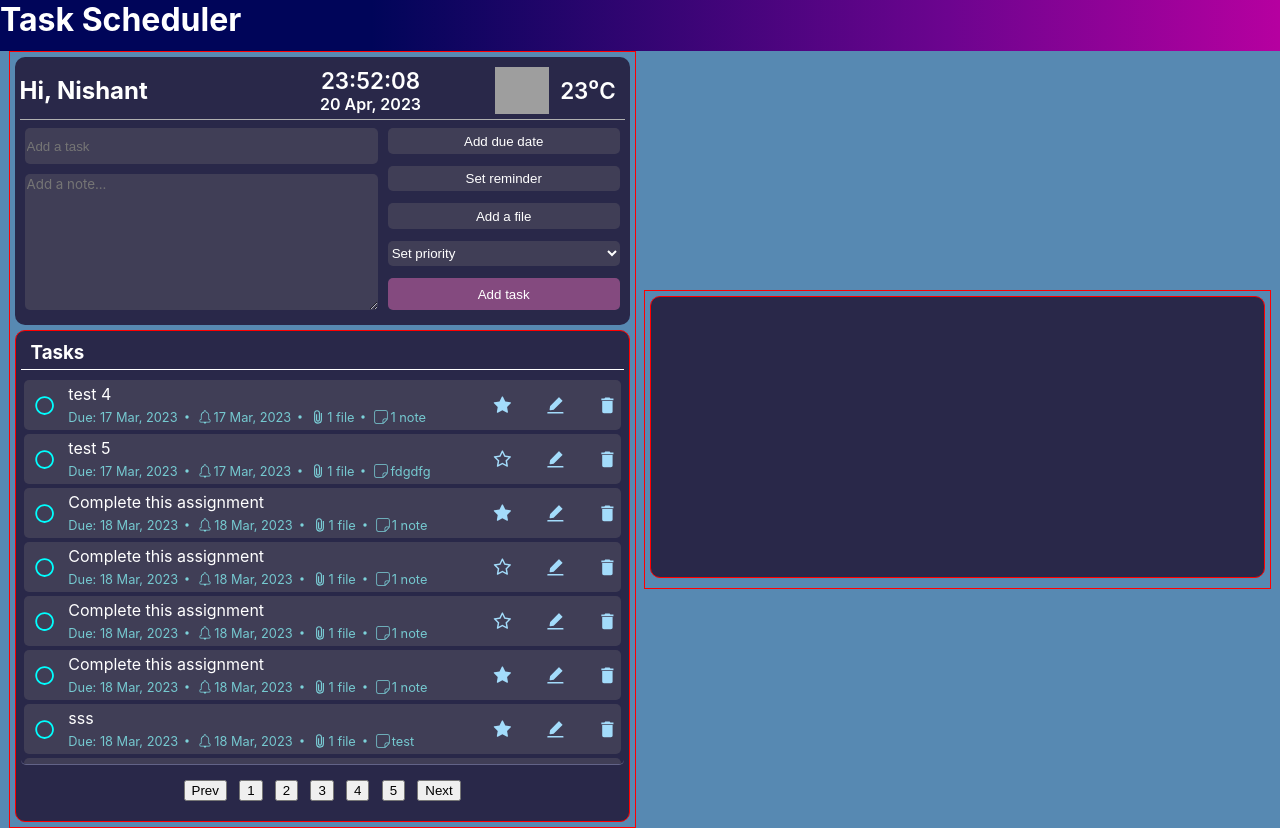
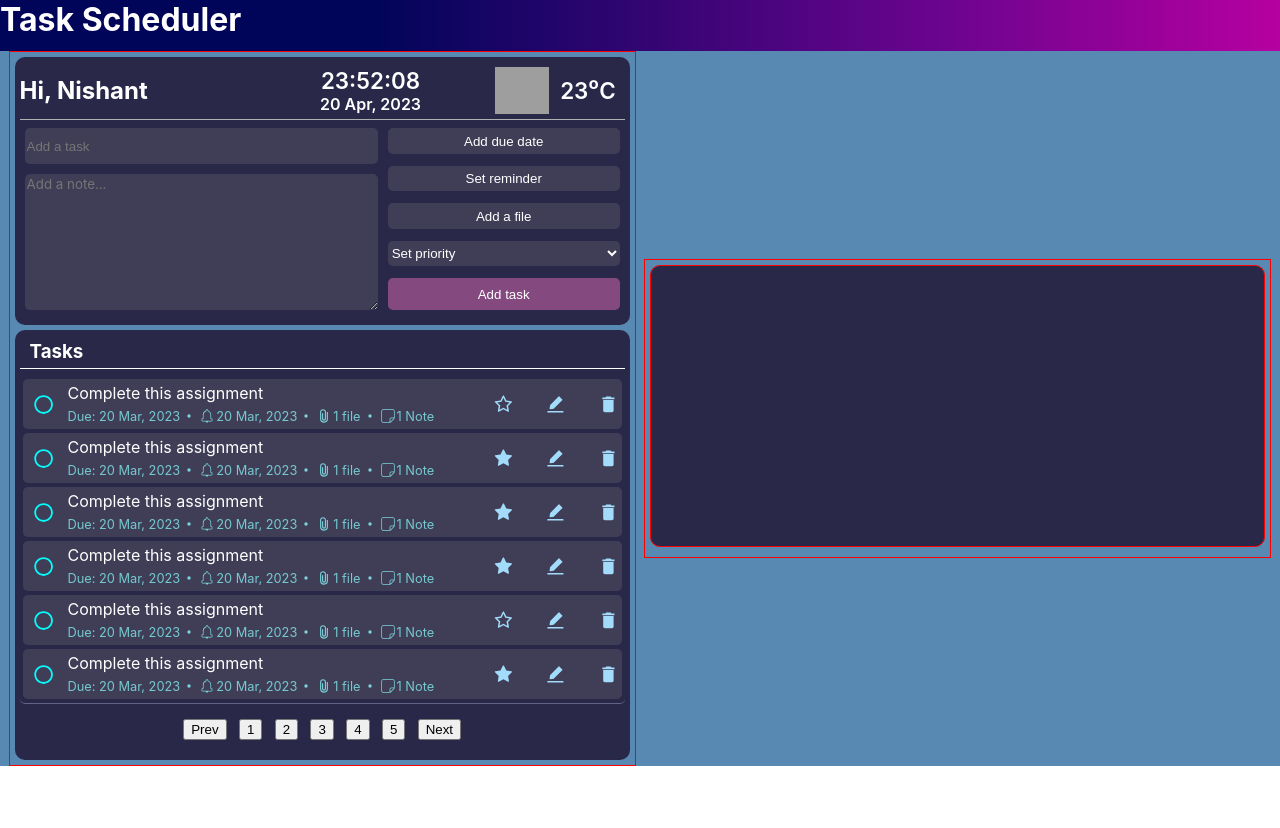
Before and after one commit to nishantp15/TaskManager, a React (Create React App) app: page / in a window 1280 px wide. After the commit the page ends 800 px from the top, so only its background shows below. Built offline with nearby package versions, Linux system fonts and the light colour scheme; data requests are answered from the project's data file; grey boxes are pictures that could not be loaded.

Commit message:
mark important added

```diff
--- a/db.json
+++ b/db.json
@@ -1,95 +1,5 @@
 {
   "todo": [
-    {
-      "task": "Complete this assignment",
-      "completed": false,
-      "dueDate": "18 Mar, 2023",
-      "reminder": "18 Mar, 2023",
-      "file": "1 file",
-      "note": "1 note",
-      "markedImportant": true,
-      "id": 1
-    },
-    {
-      "task": "Complete this assignment",
-      "completed": false,
-      "dueDate": "19 Mar, 2023",
-      "reminder": "19 Mar, 2023",
-      "file": "1 file",
-      "note": "1 note",
-      "markedImportant": false,
-      "id": 2
-    },
-    {
-      "task": "Complete this assignment",
-      "completed": false,
-      "dueDate": "19 Mar, 2023",
-      "reminder": "19 Mar, 2023",
-      "file": "1 file",
-      "note": "1 note",
-      "markedImportant": false,
-      "id": 3
-    },
-    {
-      "task": "Complete this assignment",
-      "completed": false,
-      "dueDate": "19 Mar, 2023",
-      "reminder": "19 Mar, 2023",
-      "file": "1 file",
-      "note": "1 note",
-      "markedImportant": false,
-      "id": 4
-    },
-    {
-      "task": "Complete this assignment",
-      "completed": false,
-      "dueDate": "19 Mar, 2023",
-      "reminder": "19 Mar, 2023",
-      "file": "1 file",
-      "note": "1 note",
-      "markedImportant": true,
-      "id": 5
-    },
-    {
-      "task": "Complete this assignment",
-      "completed": false,
-      "dueDate": "19 Mar, 2023",
-      "reminder": "19 Mar, 2023",
-      "file": "1 file",
-      "note": "1 note",
-      "markedImportant": true,
-      "id": 6
-    },
-    {
-      "task": "Complete this assignment",
-      "completed": false,
-      "dueDate": "19 Mar, 2023",
-      "reminder": "19 Mar, 2023",
-      "file": "1 file",
-      "note": "1 note",
-      "markedImportant": false,
-      "id": 7
-    },
-    {
-      "task": "Complete this assignment",
-      "completed": false,
-      "dueDate": "18 Mar, 2023",
-      "reminder": "18 Mar, 2023",
-      "file": "1 file",
-      "note": "1 note",
-      "markedImportant": false,
-      "id": 8
-    },
-    {
-      "task": "Complete this assignment",
-      "completed": false,
-      "dueDate": "18 Mar, 2023",
-      "reminder": "18 Mar, 2023",
-      "file": "1 file",
-      "note": "1 note",
-      "markedImportant": false,
-      "id": 9
-    },
     {
       "task": "Complete this assignment",
       "completed": false,
@@ -149,96 +59,7 @@
       "note": "1 note",
       "markedImportant": true,
       "id": 15
-    },
-    {
-      "task": "Complete this assignment",
-      "completed": false,
-      "dueDate": "18 Mar, 2023",
-      "reminder": "18 Mar, 2023",
-      "file": "1 file",
-      "note": "1 note",
-      "markedImportant": true,
-      "id": 16
-    },
-    {
-      "task": "sss",
-      "completed": false,
-      "dueDate": "18 Mar, 2023",
-      "reminder": "18 Mar, 2023",
-      "file": "1 file",
-      "note": "test",
-      "markedImportant": true,
-      "id": 17
-    },
-    {
-      "task": "test",
-      "completed": false,
-      "dueDate": "18 Mar, 2023",
-      "reminder": "18 Mar, 2023",
-      "file": "1 file",
-      "note": "1 note",
-      "markedImportant": true,
-      "id": 18
-    },
-    {
-      "task": "test 2",
-      "completed": false,
-      "dueDate": "18 Mar, 2023",
-      "reminder": "18 Mar, 2023",
-      "file": "1 file",
-      "note": "1 note",
-      "markedImportant": true,
-      "id": 19
-    },
-    {
-      "task": "test 3",
-      "completed": false,
-      "dueDate": "18 Mar, 2023",
-      "reminder": "18 Mar, 2023",
-      "file": "1 file",
-      "note": "1 note",
-      "markedImportant": true,
-      "id": 20
-    },
-    {
-      "task": "test 3",
-      "completed": false,
-      "dueDate": "18 Mar, 2023",
-      "reminder": "18 Mar, 2023",
-      "file": "1 file",
-      "note": "1 note",
-      "markedImportant": true,
-      "id": 21
-    },
-    {
-      "task": "test 3",
-      "completed": false,
-      "dueDate": "18 Mar, 2023",
-      "reminder": "18 Mar, 2023",
-      "file": "1 file",
-      "note": "1 note",
-      "markedImportant": true,
-      "id": 22
-    },
-    {
-      "task": "test 4",
-      "completed": false,
-      "dueDate": "17 Mar, 2023",
-      "reminder": "17 Mar, 2023",
-      "file": "1 file",
-      "note": "1 note",
-      "markedImportant": true,
-      "id": 23
-    },
-    {
-      "task": "test 5",
-      "completed": false,
-      "dueDate": "17 Mar, 2023",
-      "reminder": "17 Mar, 2023",
-      "file": "1 file",
-      "note": "fdgdfg",
-      "markedImportant": false,
-      "id": 24
     }
-  ]
+  ],
+  "completed":[]
 }
--- a/src/Components/AddTaskAndGeneralDisplay.js
+++ b/src/Components/AddTaskAndGeneralDisplay.js
@@ -3,7 +3,9 @@ import AddTaskBoxStyles from "./Styles/AddTaskAndGeneralDisplay.module.css";
 // import { BsXLg } from "react-icons/bs";
 
 
-const AddTaskAndGeneralDisplay = ({ updateAddedTask, TaskDataArray }) => {
+const AddTaskAndGeneralDisplay = ({ updateAddedTask, TaskDataArray = [] }) => {
+
+    let url = `http://localhost:3001/todo`;
 
     let initFormDetails = {
     task: "",
@@ -18,13 +20,13 @@ const AddTaskAndGeneralDisplay = ({ updateAddedTask, TaskDataArray }) => {
   let [addTaskData, setAddTaskData] = useState(initFormDetails);
 
   function getFormInput(e) {
+
     let { name, value } = e.target;
     setAddTaskData({ ...addTaskData, [name]: value });
-    console.log(addTaskData);
+
   }
 
   async function AddTask() {
-    let url = `http://localhost:3001/todo`;
 
     try {
       const response = await fetch(url, {
@@ -47,6 +49,7 @@ const AddTaskAndGeneralDisplay = ({ updateAddedTask, TaskDataArray }) => {
       console.log(err.message);
     }
   }
+
 
   return (
     <div className={AddTaskBoxStyles.DashboardUserControlMain}>
--- a/src/Components/Styles/TaskCard.module.css
+++ b/src/Components/Styles/TaskCard.module.css
@@ -8,6 +8,24 @@
   padding: 2px 0px;
   background-color: rgb(64, 62, 86);
   border-radius: 5px;
+  /* transition: all .4s ; */
+}
+
+.Animation{
+  animation: list-display .5s ease-out forwards;
+}
+
+@keyframes list-display {
+  0% {
+    /* transition: all; */
+    transform: translateY(20px);
+    opacity: 0;
+  }
+
+  100% {
+    transform: translateY(0px);
+    opacity: 1;
+  }
 }
 
 .TaskCompletedMarkerBox {
@@ -96,6 +114,10 @@
   color: rgb(124, 210, 218);
 }
 
+.HideNoteIcon {
+  display: none;
+}
+
 .TaskMarkImpOrDeleteActions {
   /* border: 1px solid red; */
   width: 21%;
--- a/src/Components/TaskCard.js
+++ b/src/Components/TaskCard.js
@@ -7,10 +7,9 @@ import { CiBellOn, CiStickyNote } from "react-icons/ci";
 import { IoAttachSharp } from "react-icons/io5";
 import { FaRegCheckCircle, FaRegCircle } from "react-icons/fa";
 
-const TaskCard = ({ taskData = {} }) => {
-  let [isMarkedImportant, setIsMarkedImportant] = useState(
-    taskData.markedImportant
-  );
+const TaskCard = ({ taskData = {}, getData, updated}) => {
+  let [isMarkedImportant, setIsMarkedImportant] = useState(taskData.markedImportant);
+  let [containsNote, setContainsNote] = useState(taskData.note !=="" ? true : false);
   // let a = new Date("02 Mar, 2023");
   let url = `http://localhost:3001/todo/`;
   async function updateTask(id, value) {
@@ -32,8 +31,29 @@ const TaskCard = ({ taskData = {} }) => {
     }
   }
 
+
+  async function deleteTask(id){
+    try{
+      // updated(true)
+        const response = await fetch(url+id,{
+            method:"DELETE"
+        })
+
+        const responseData = await response.json();
+        console.log(responseData, response.ok)
+        if(response.ok){
+          getData(url)
+        }else{
+          alert("Something went wrong")
+        }
+
+    }catch(err){
+        console.error(err.message)
+    }
+  }
+
   return (
-    <div className={TaskCardStyle.TaskCard}>
+    <div className={`${TaskCardStyle.TaskCard} ${TaskCardStyle.Animation}`}>
       <div className={TaskCardStyle.TaskCompletedMarkerBox}>
         <FaRegCircle className={TaskCardStyle.MarkAsCompletedWithoutCheck} />
         <FaRegCheckCircle className={TaskCardStyle.MarkAsCompletedWithCheck} />
@@ -51,8 +71,8 @@ const TaskCard = ({ taskData = {} }) => {
           <IoAttachSharp className={TaskCardStyle.AttachmentIcon} />
           <p>{taskData.file}</p>
           <BsDot className={TaskCardStyle.CardDot} />
-          <CiStickyNote className={TaskCardStyle.NoteIcon} />
-          <p>{taskData.note}</p>
+          <CiStickyNote className={containsNote ? TaskCardStyle.NoteIcon : TaskCardStyle.HideNoteIcon} />
+          <p>{containsNote ? "1 Note" : ""}</p>
         </div>
       </div>
       <div className={TaskCardStyle.TaskMarkImpOrDeleteActions}>
@@ -68,7 +88,7 @@ const TaskCard = ({ taskData = {} }) => {
           />
         )}
         <AiFillEdit className={TaskCardStyle.EditTask} />
-        <MdDelete className={TaskCardStyle.DeleteTask} />
+        <MdDelete onClick={()=>deleteTask(taskData.id)} className={TaskCardStyle.DeleteTask} />
       </div>
     </div>
   );
--- a/src/Pages/Dashboard.js
+++ b/src/Pages/Dashboard.js
@@ -55,7 +55,7 @@ const Dashboard = () => {
           <div className={DashboardStyles.TaskDisplayBox}>
             {/* Task Card */}
             {TaskDataArray.map((ele, ind) => {
-              return <TaskCard key={ele.id} taskData={ele} />;
+              return <TaskCard key={ele.id} taskData={ele} getData = {getData} updated = {(val)=>setIsUpdated(val)}/>;
             })}
           </div>
 
--- a/src/Pages/Styles/Dashboard.module.css
+++ b/src/Pages/Styles/Dashboard.module.css
@@ -31,7 +31,8 @@
 
 
 .DashboardTaskDisplayMainBox {
-  border: 1px solid red;
+  /* border: 1px solid red; */
+  min-height: 40vh;
   display: flex;
   flex-direction: column;
   width: 100%;
```
